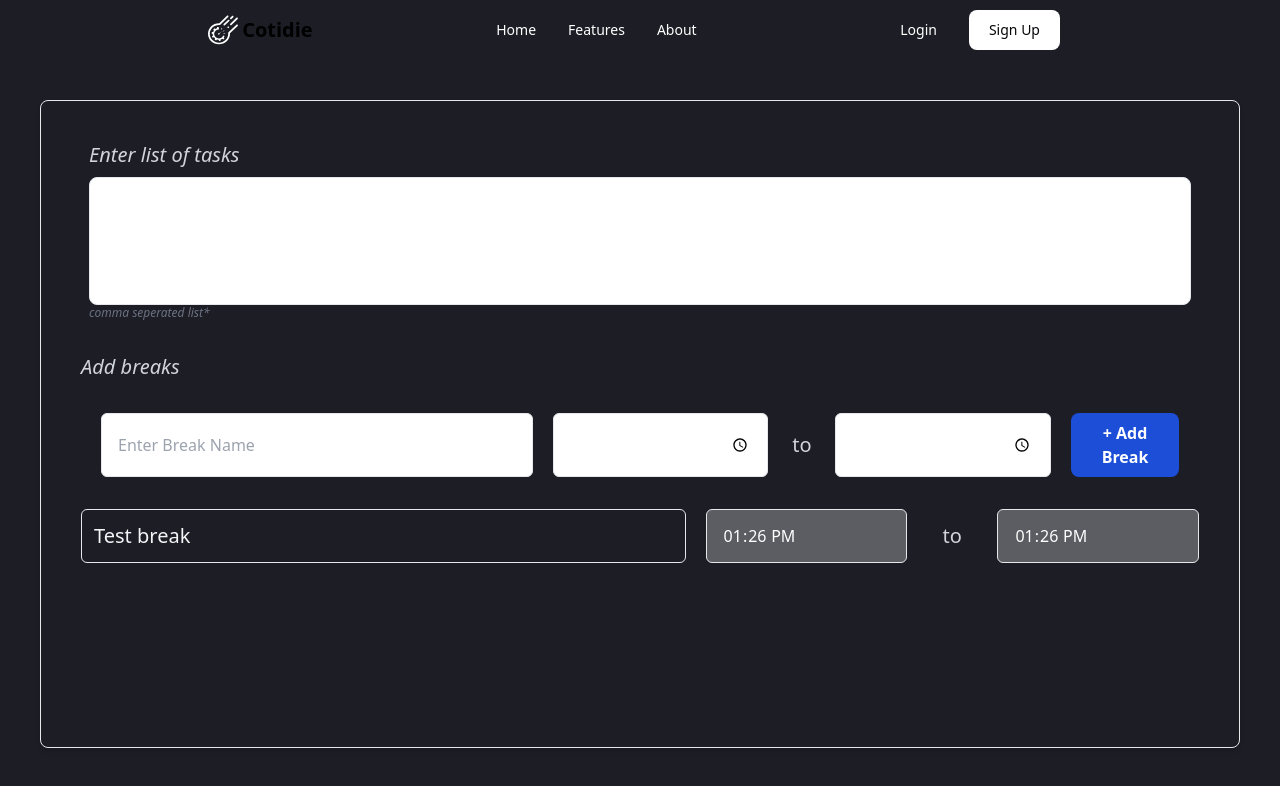
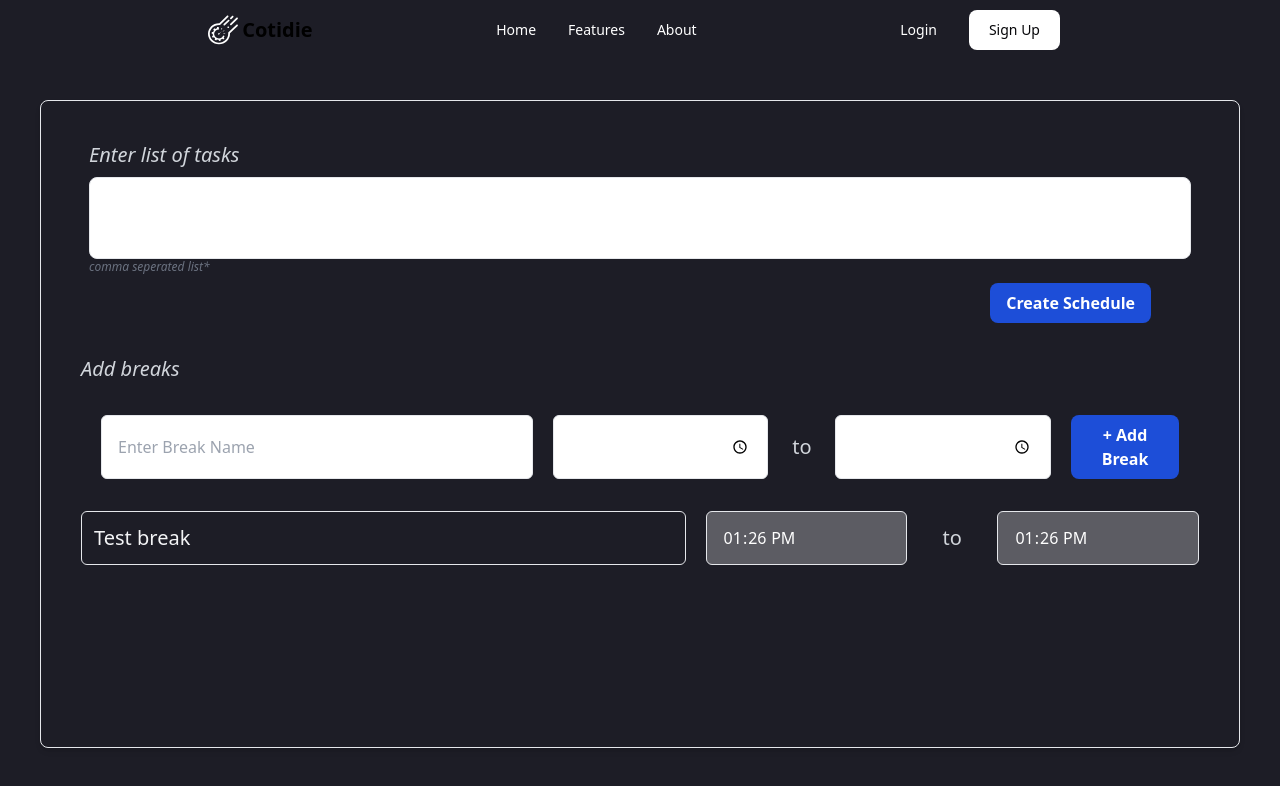
Before and after one commit to Cotidie-project/frontend, a Next.js app: page /app/plan in a window 1280 px wide. Shown: the top 786 px of the page. Built offline with nearby package versions, Linux system fonts and the light colour scheme.

Commit message:
feat: plan schedule button

```diff
--- a/pages/app/plan.tsx
+++ b/pages/app/plan.tsx
@@ -46,6 +46,11 @@ const Plan: NextPage = () => {
 
         e.currentTarget.reset();
     };
+    const createSchedule = (e: FormEvent<HTMLFormElement>) => {
+        e.preventDefault()
+        const form = new FormData(e.currentTarget);
+        console.log(form.get("task-list"));
+     }
     return (
         <>
             <Head>
@@ -57,13 +62,16 @@ const Plan: NextPage = () => {
                 className="flex flex-col m-10 p-10 gap-8 h-[81vh] rounded-lg text-white border border-gray-200 shadow-md dark:bg-[#262633] dark:border-gray-700"
                 id="main-div"
             >
-                <div className="flex px-2 gap-2 flex-col justify-center">
+                <form
+                    className="flex px-2 gap-2 flex-col justify-center"
+                    onSubmit={createSchedule}
+                >
                     <h1 className="text-xl text-gray-300 italic">
                         Enter list of tasks
                     </h1>
                     <textarea
-                        className="w-full h-32 p-4 resize-none outline-none rounded-lg border border-gray-200 dark:bg-[#20202b] dark:border-gray-700"
-                        id="task-list"
+                        className="w-full p-4 resize-none outline-none rounded-lg border border-gray-200 dark:bg-[#20202b] dark:border-gray-700"
+                        name="task-list"
                     ></textarea>
                     <label
                         htmlFor="task-list"
@@ -71,7 +79,15 @@ const Plan: NextPage = () => {
                     >
                         comma seperated list*
                     </label>
-                </div>
+                    <div className="flex flex-col pr-10 items-end">
+                        <button
+                            className="bg-blue-700 hover:bg-blue-800 text-white font-bold py-2 px-4 rounded-lg"
+                            type="submit"
+                        >
+                            Create Schedule
+                        </button>
+                    </div>
+                </form>
                 <h1 className="text-xl text-gray-300 italic">Add breaks</h1>
                 <form
                     onSubmit={addBreak}
@@ -84,9 +100,6 @@ const Plan: NextPage = () => {
                         className="outline-none px-4 border dark:bg-[#20202b] dark:border-gray-700 rounded-md"
                         placeholder="Enter Break Name"
                         name="break-title"
-                        onSubmit={(e) => {
-                            e.currentTarget.value = "";
-                        }}
                         required
                         autoComplete="off"
                     />
```
